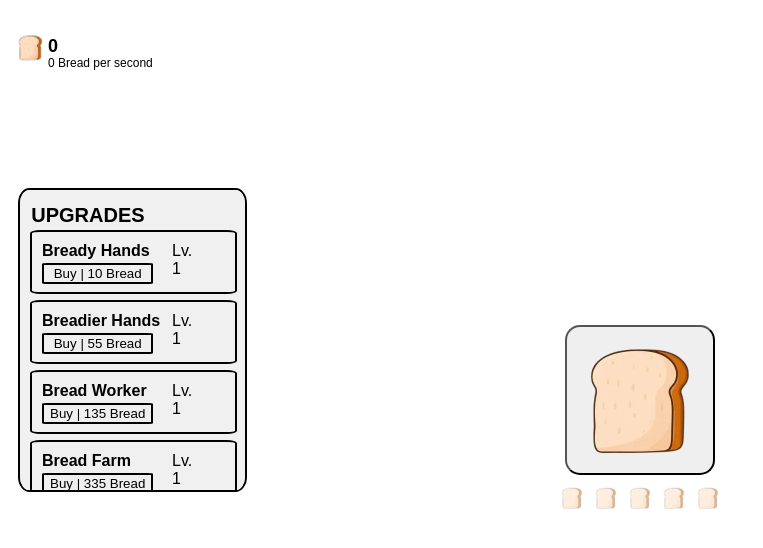
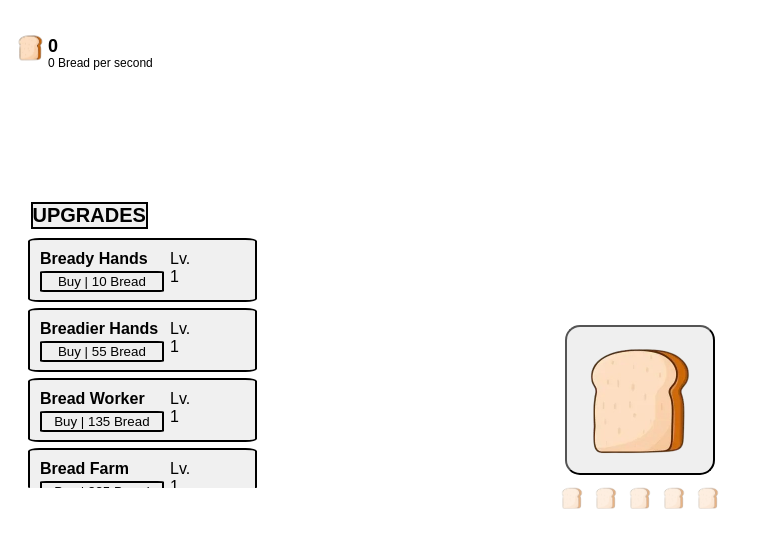
Before and after one commit to Player09239/websiteidk, a website with bundled scripts: page html/main.html in a window 1280 px wide. Shown: the whole page, without its empty margins (0-763 px from the left). Built offline with nearby package versions, Linux system fonts and the light colour scheme.

Commit message:
somethjing happened

```diff
--- a/css/mainStyles.css
+++ b/css/mainStyles.css
@@ -66,6 +66,11 @@
     height: 150px
 }
 
+#breadUpgradeContainerImage {
+    object-fit: contain;
+    position: absolute;
+}
+
 #breadIcon {
     position: absolute;
     width: 35px;
--- a/css/upgradeStyles.css
+++ b/css/upgradeStyles.css
@@ -15,10 +15,10 @@
 #upgradesContainer {
     position: absolute;
     border-radius: 5%;
-    border: 2px solid black;
-    background-color: #f0f0f0;
+    /* border: 2px solid black;
+    background-color: #f0f0f0; */
     margin: 180px 10px;
-    width: 225px;
+    width: 250px;
     height: 300px;
 
     overflow-y: scroll;
@@ -29,7 +29,7 @@
     border-radius: 5%;
     border: 2px solid black;
     background-color: #f0f0f0;
-    margin: 40px 10px;
+    margin: 50px 10px;
     width: 90%;
     height: 20%;
 }
@@ -39,7 +39,7 @@
     border-radius: 5%;
     border: 2px solid black;
     background-color: #f0f0f0;
-    margin: 110px 10px;
+    margin: 120px 10px;
     width: 90%;
     height: 20%;
 }
@@ -49,7 +49,7 @@
     border-radius: 5%;
     border: 2px solid black;
     background-color: #f0f0f0;
-    margin: 180px 10px;
+    margin: 190px 10px;
     width: 90%;
     height: 20%;
 }
@@ -59,7 +59,7 @@
     border-radius: 5%;
     border: 2px solid black;
     background-color: #f0f0f0;
-    margin: 250px 10px;
+    margin: 260px 10px;
     width: 90%;
     height: 20%;
 }
@@ -92,4 +92,6 @@
     top: -2%;
     left: 5%;
     font-size: 20px;
+    border: 2px solid black;
+    background-color: #f0f0f0;
 }
```
Also changed, not shown: html/main.html (+1 -1 lines), images/croppedBread.png (added).
